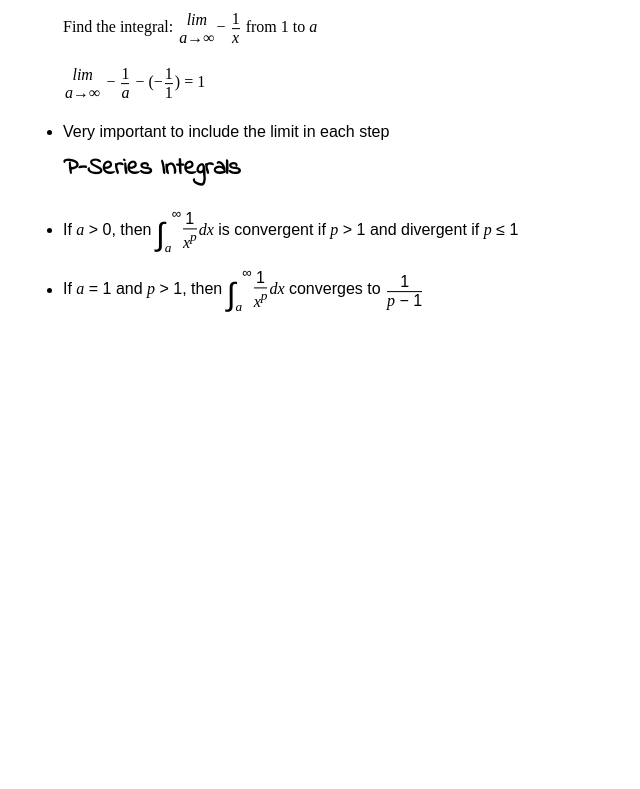
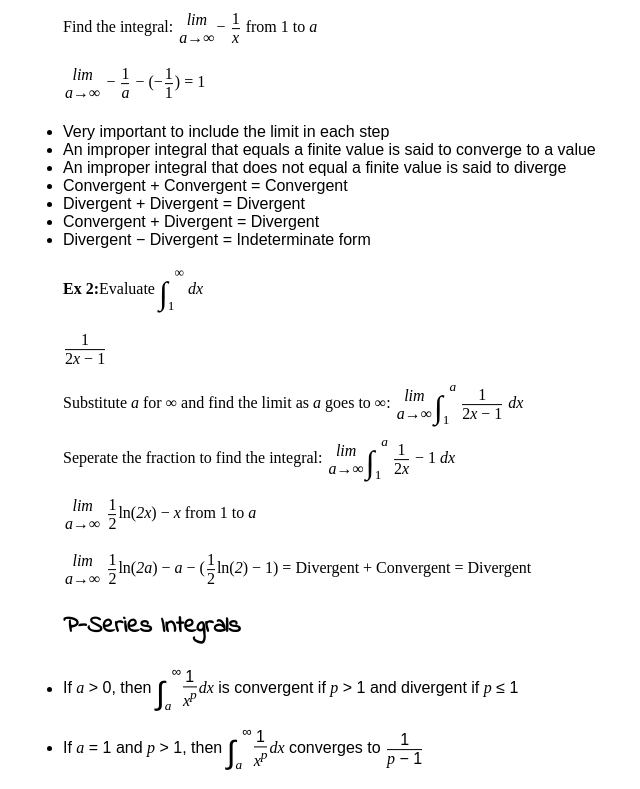
Before and after one commit to Mahdi03/Math-Study-Guides, a plain HTML site: page AP Calc BC/Unit 3.html in a window 1280 px wide. Shown: the part 10161-10950 px from the top of the page, without its empty margins (201-841 px from the left). Before the commit the page ends 10492 px from the top, so only its background shows below. Drawn offline with Linux system fonts and the light colour scheme.

Commit message:
Added example for Improper Integrals

```diff
--- a/AP Calc BC/Unit 3.html
+++ b/AP Calc BC/Unit 3.html
@@ -791,6 +791,46 @@
                     </div>) = 1
         </p>
         <li>Very important to include the limit in each step</li>
+        <li>An improper integral that equals a finite value is said to converge to a value</li>
+        <li>An improper integral that does not equal a finite value is said to diverge</li>
+        <li>Convergent &plus; Convergent = Convergent</li>
+        <li>Divergent &plus; Divergent = Divergent</li>
+        <li>Convergent &plus; Divergent = Divergent</li>
+        <li>Divergent &minus; Divergent = Indeterminate form</li>
+        <p>
+            <strong>Ex 2:</strong>Evaluate <integral respectTo="x" lowerBound="1" upperBound="&infin;">
+                    <div class="fraction">
+                        <div class="top">1</div>
+                        <div class="bottom">2<var>x</var> &minus; 1</div>
+                    </div>
+                </integral><br />
+            Substitute <var>a</var> for &infin; and find the limit as <var>a</var> goes to &infin;: <lim as="a" approaches="&infin;"></lim><integral respectTo="x" lowerBound="1" upperBound="<var>a</var>">
+                    <div class="fraction">
+                        <div class="top">1</div>
+                        <div class="bottom">2<var>x</var> &minus; 1</div>
+                    </div>
+                </integral><br />
+            Seperate the fraction to find the integral: <lim as="a" approaches="&infin;"></lim><integral respectTo="x" lowerBound="1" upperBound="<var>a</var>">
+                    <div class="fraction">
+                        <div class="top">1</div>
+                        <div class="bottom">2<var>x</var></div>
+                    </div> &minus; 1
+                </integral><br />
+            <lim as="a" approaches="&infin;"></lim>
+                    <div class="fraction">
+                        <div class="top">1</div>
+                        <div class="bottom">2</div>
+                    </div><ln>2<var>x</var></ln> &minus; <var>x</var> from 1 to <var>a</var><br />
+            <lim as="a" approaches="&infin;"></lim>
+                    <div class="fraction">
+                        <div class="top">1</div>
+                        <div class="bottom">2</div>
+                    </div><ln>2<var>a</var></ln> &minus; <var>a</var> &minus;
+                    (<div class="fraction">
+                        <div class="top">1</div>
+                        <div class="bottom">2</div>
+                    </div><ln>2</ln> &minus; 1) = Divergent + Convergent = Divergent
+        </p>
         <h5>P-Series Integrals</h5>
         <li>If <var>a</var> &gt; 0, then <integral respectTo="x" lowerBound="<var>a</var>" upperBound="&infin;"><div class="fraction"><div class="top">1</div><div class="bottom"><var>x</var><sup><var>p</var></sup></div></div></integral> is convergent if <var>p</var> &gt; 1 and divergent if <var>p</var> &le; 1</li>
         <li>If <var>a</var> = 1 and <var>p</var> &gt; 1, then <integral respectTo="x" lowerBound="<var>a</var>" upperBound="&infin;"><div class="fraction"><div class="top">1</div><div class="bottom"><var>x</var><sup><var>p</var></sup></div></div></integral> converges to <div class="fraction"><div class="top">1</div><div class="bottom"><var>p</var> &minus; 1</div></div>
```
